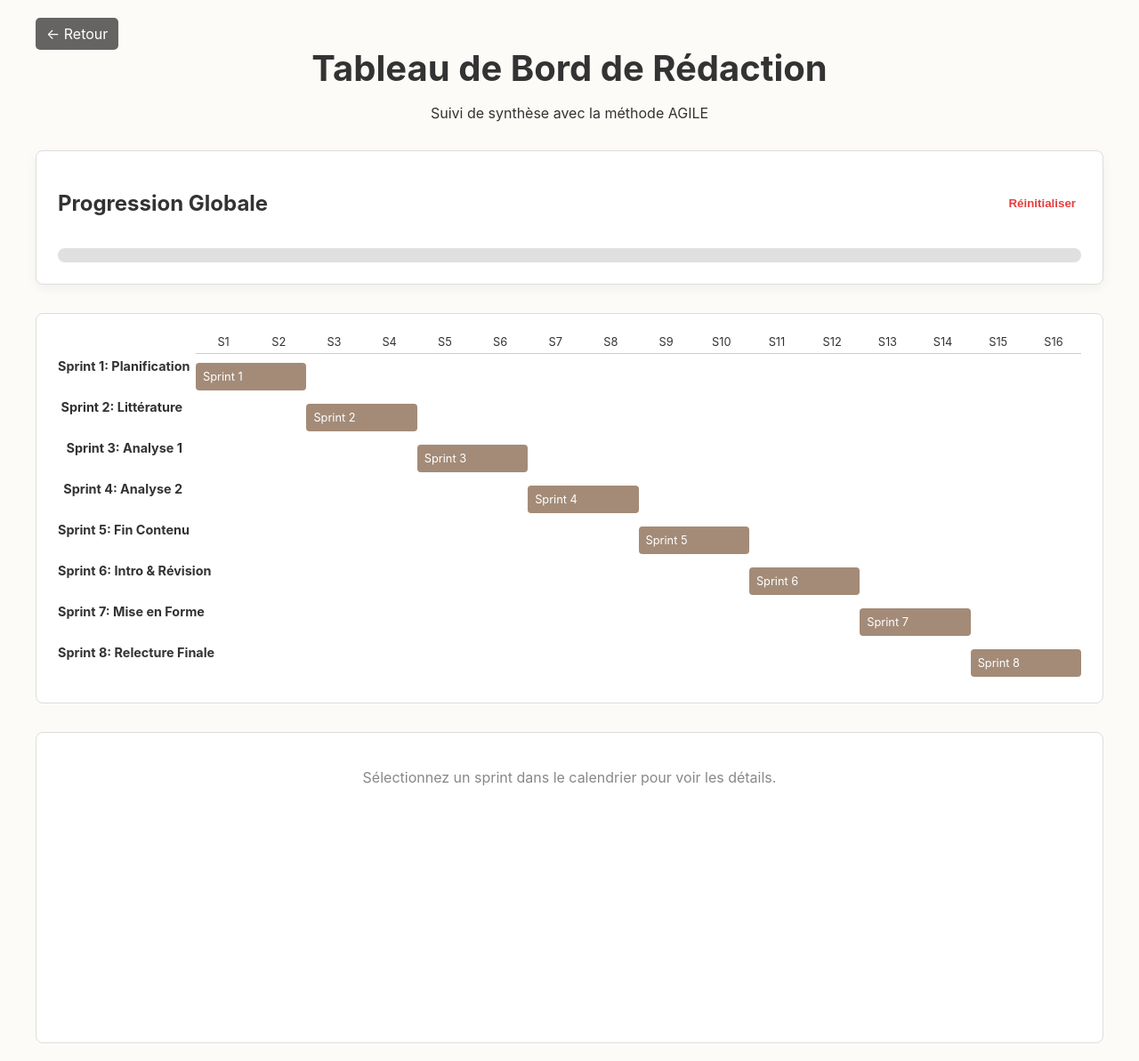
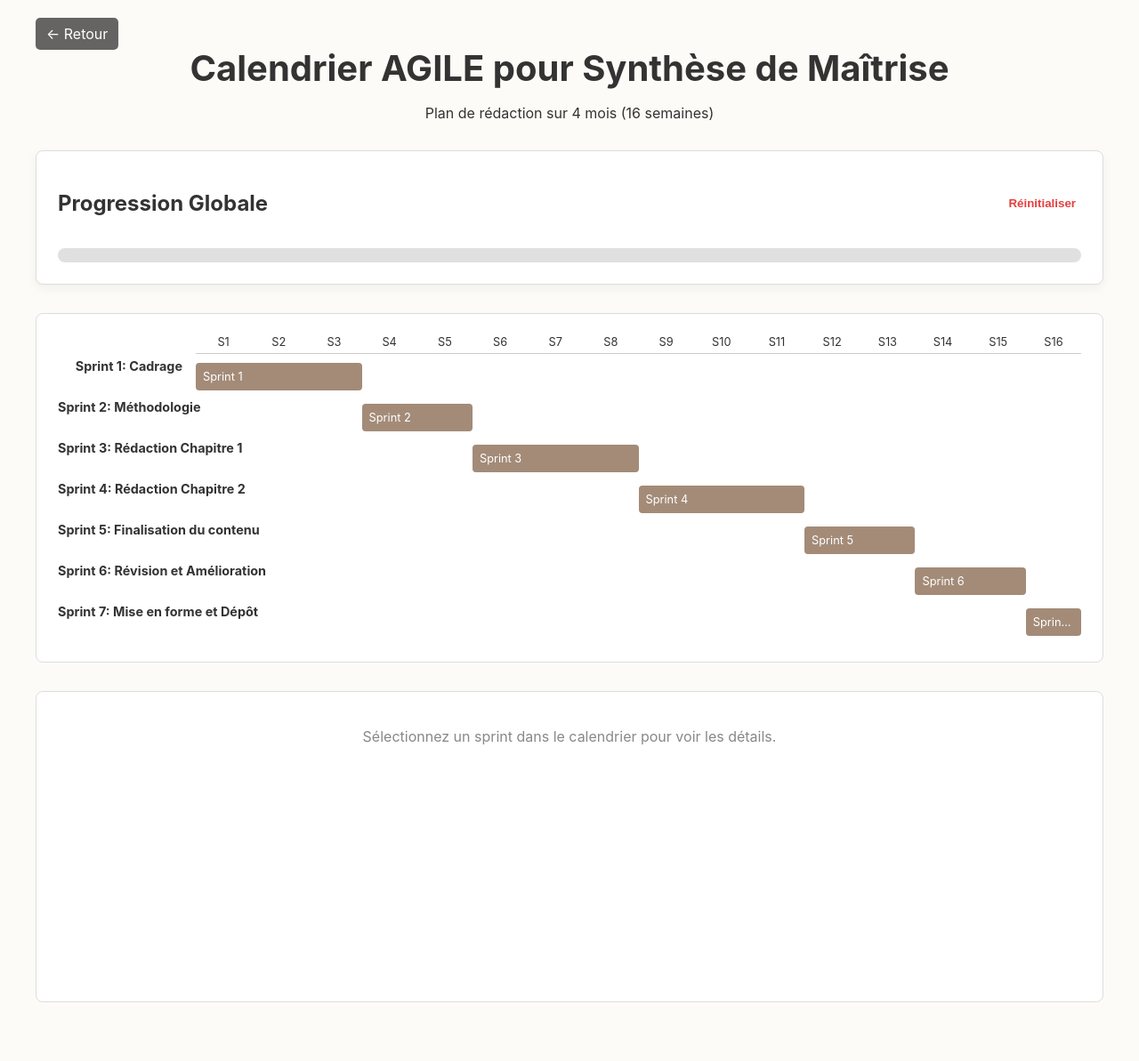
Before and after one commit to MADUP212/MADUP212.github.io, a Jekyll site: the page random/Calendrier_Agile.html, which Jekyll copies as it is, in a window 1280 px wide. Shown: the whole page at 89% size. Built offline with Jekyll 4.4.1, drawn with Linux system fonts in a browser that asks for light colours; after the commit the page ends 1147 px from its top, so only the background shows below that.

Commit message:
Update Calendrier_Agile.html

```diff
--- a/random/Calendrier_Agile.html
+++ b/random/Calendrier_Agile.html
@@ -3,7 +3,7 @@
 <head>
     <meta charset="UTF-8">
     <meta name="viewport" content="width=device-width, initial-scale=1.0">
-    <title>Tableau de Bord AGILE - Synthèse</title>
+    <title>Tableau de Bord AGILE - Synthèse de Maîtrise</title>
     <style>
         body {
             font-family: -apple-system, BlinkMacSystemFont, 'Segoe UI', Roboto, Helvetica, Arial, sans-serif;
@@ -165,10 +165,12 @@
 </head>
 <body>
     <div class="container">
-        <a href="projets.html" class="back-button">← Retour</a>
+        <!-- === BOUTON RETOUR CORRIGÉ === -->
+        <a href="javascript:history.back()" class="back-button">← Retour</a>
+
         <header>
-            <h1>Tableau de Bord de Rédaction</h1>
-            <p>Suivi de synthèse avec la méthode AGILE</p>
+            <h1>Calendrier AGILE pour Synthèse de Maîtrise</h1>
+            <p>Plan de rédaction sur 4 mois (16 semaines)</p>
         </header>
 
         <main>
@@ -192,15 +194,15 @@
     </div>
 
 <script>
+// --- NOUVELLES DONNÉES BASÉES SUR VOTRE DOCUMENT ---
 const sprintData = [
-    { id: 1, title: "Sprint 1: Planification", weeks: "1-2", objective: "Finaliser la structure et créer un 'backlog' détaillé.", tasks: ["Décomposer chaque chapitre", "Consolider la bibliographie", "Rédiger V1 du cadre théorique", "Mettre en place les outils"] },
-    { id: 2, title: "Sprint 2: Littérature", weeks: "3-4", objective: "Produire une V1 de la revue de littérature.", tasks: ["Finaliser lectures essentielles", "Écrire l'ébauche de la revue", "Intégrer les citations"] },
-    { id: 3, title: "Sprint 3: Analyse 1", weeks: "5-6", objective: "Rédiger l'ébauche du premier chapitre analytique.", tasks: ["Analyser les données du chapitre", "Écrire l'argumentaire principal", "Faire le lien avec le cadre théorique"] },
-    { id: 4, title: "Sprint 4: Analyse 2", weeks: "7-8", objective: "Rédiger l'ébauche du second chapitre analytique.", tasks: ["Traiter le matériel de recherche", "Construire l'argumentation", "Assurer la transition avec le chapitre 1"] },
-    { id: 5, title: "Sprint 5: Fin Contenu", weeks: "9-10", objective: "Compléter le dernier chapitre et la V1 de la conclusion.", tasks: ["Écrire le dernier chapitre", "Rédiger V1 de la conclusion"] },
-    { id: 6, title: "Sprint 6: Intro & Révision", weeks: "11-12", objective: "Rédiger l'introduction et effectuer une première révision.", tasks: ["Rédiger l'introduction", "Lire l'intégralité pour cohérence", "Intégrer les commentaires"] },
-    { id: 7, title: "Sprint 7: Mise en Forme", weeks: "13-14", objective: "Transformer l'ébauche en un manuscrit propre.", tasks: ["Intégrer les derniers retours", "Appliquer les normes de présentation", "Vérifier la bibliographie", "Corriger coquilles et grammaire"] },
-    { id: 8, title: "Sprint 8: Relecture Finale", weeks: "15-16", objective: "Effectuer les dernières vérifications avant le dépôt.", tasks: ["Faire relire par un tiers", "Relire sur papier", "Générer le PDF final", "Marge de sécurité"] }
+    { id: 1, title: "Sprint 1: Cadrage", weeks: "1-3", objective: "Établir des fondations solides : question de recherche, plan et revue de littérature.", tasks: ["Valider la question de recherche finale", "Établir un plan de rédaction détaillé", "Rédiger la V1 de la revue de littérature (incrément 1)", "Créer le backlog complet du projet"] },
+    { id: 2, title: "Sprint 2: Méthodologie", weeks: "4-5", objective: "Définir et rédiger l'approche méthodologique et théorique.", tasks: ["Rédiger la section méthodologie", "Finaliser le cadre théorique", "Soumettre la demande éthique si nécessaire"] },
+    { id: 3, title: "Sprint 3: Rédaction Chapitre 1", weeks: "6-8", objective: "Produire une version complète du premier chapitre analytique.", tasks: ["Analyser les données pour le chapitre 1", "Rédiger l'argumentaire et le corps du texte", "Intégrer les sources et citations"] },
+    { id: 4, title: "Sprint 4: Rédaction Chapitre 2", weeks: "9-11", objective: "Produire une version complète du second chapitre analytique.", tasks: ["Analyser les données pour le chapitre 2", "Rédiger l'argumentaire et le corps du texte", "Assurer la cohérence avec le chapitre 1"] },
+    { id: 5, title: "Sprint 5: Finalisation du contenu", weeks: "12-13", objective: "Compléter les sections restantes et obtenir une première ébauche complète.", tasks: ["Rédiger l'introduction", "Rédiger la conclusion", "Assembler tous les chapitres en un seul document"] },
+    { id: 6, title: "Sprint 6: Révision et Amélioration", weeks: "14-15", objective: "Réviser en profondeur le manuscrit pour la clarté, la cohérence et la qualité.", tasks: ["Faire une lecture complète du manuscrit", "Intégrer les retours de la direction de recherche", "Corriger la grammaire et le style"] },
+    { id: 7, title: "Sprint 7: Mise en forme et Dépôt", weeks: "16-16", objective: "Préparer le document final pour le dépôt officiel.", tasks: ["Appliquer les normes de présentation de l'université", "Vérifier la bibliographie et les citations", "Générer le PDF final pour le dépôt", "Soumettre la synthèse"] }
 ];
 
 let taskStatus = {};
@@ -256,7 +258,7 @@ document.addEventListener('DOMContentLoaded', () => {
                 renderSprintDetails(sprint.id);
             });
             barContainer.appendChild(bar);
-ganttChart.appendChild(barContainer);
+            ganttChart.appendChild(barContainer);
         });
     }
 
```
